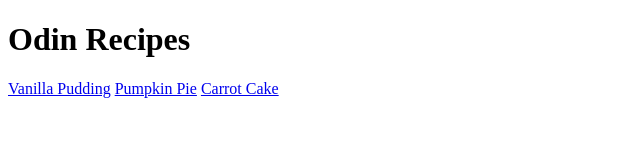
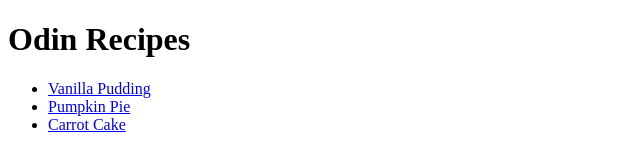
Before and after one commit to ROM62/odin-recipes, a plain HTML site: page index.html in a window 1280 px wide. Shown: the whole page, without its empty margins (0-640 px from the left). Drawn offline with Linux system fonts and the light colour scheme.

Commit message:
Updated the recipes list
Made the recipes list more presentable by listing it in an
unordered list.

```diff
--- a/index.html
+++ b/index.html
@@ -7,8 +7,10 @@
 </head>
 <body>
     <h1>Odin Recipes</h1>
-    <a href="recipes/pudding.html">Vanilla Pudding</a>
-    <a href="recipes/pumpkin_pie.html">Pumpkin Pie</a>
-    <a href="recipes/carrot_cake.html">Carrot Cake</a>
+    <ul>
+        <li><a href="recipes/pudding.html">Vanilla Pudding</a></li>
+        <li><a href="recipes/pumpkin_pie.html">Pumpkin Pie</a></li>
+        <li><a href="recipes/carrot_cake.html">Carrot Cake</a></li>
+    </ul>
 </body>
 </html>
```
